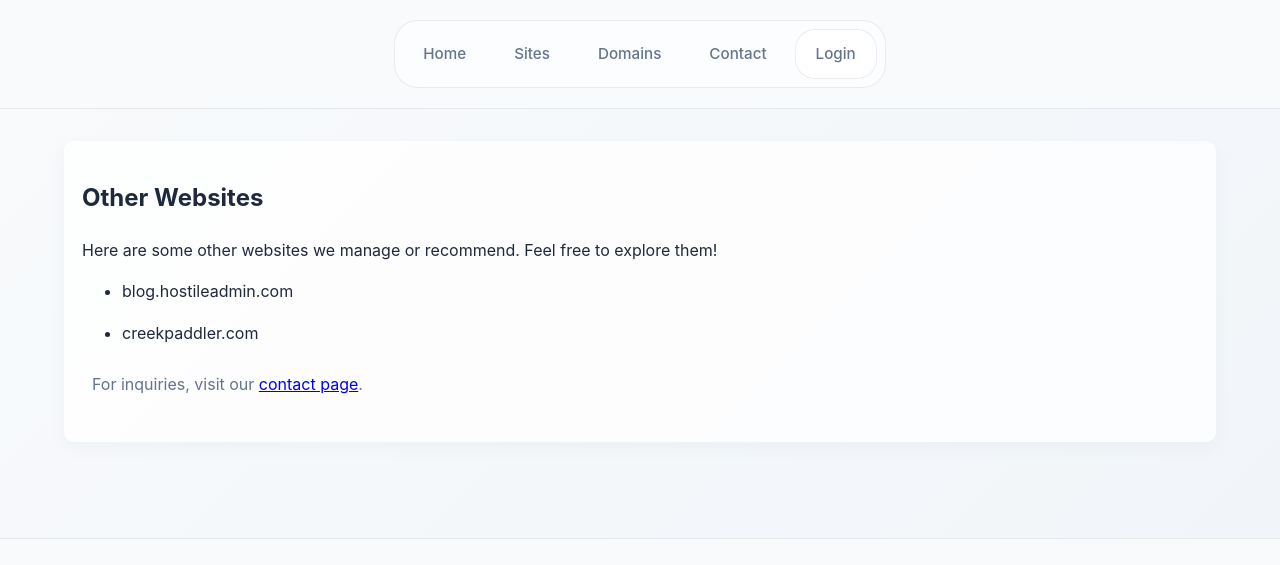
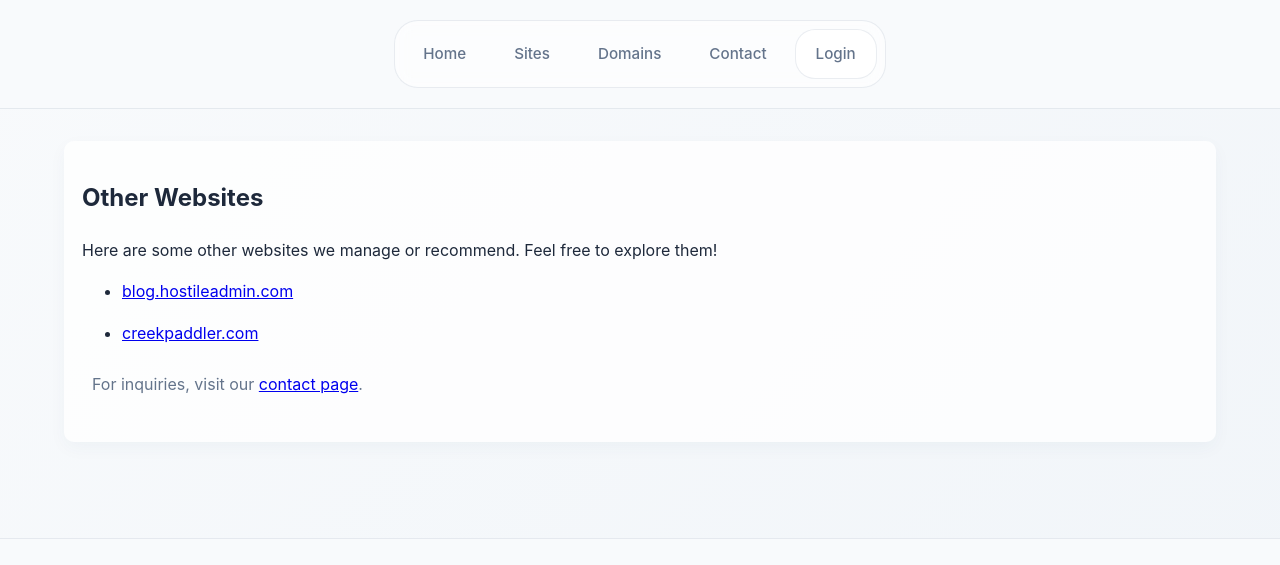
Before and after one commit to vrwmiller/hostileadmin, a plain HTML site: page public/sites.html in a window 1280 px wide. Shown: the top 565 px of the page. Drawn offline with Linux system fonts and the light colour scheme.

Commit message:
make links

```diff
--- a/public/sites.html
+++ b/public/sites.html
@@ -28,10 +28,10 @@
 
       <ul class="domain-list">
         <li>
-          <p>blog.hostileadmin.com</p>
+          <p><a href="https://blog.hostileadmin.com">blog.hostileadmin.com</a></p>
         </li>
         <li>
-          <p>creekpaddler.com</p>
+          <p><a href="https://creekpaddler.com">creekpaddler.com</a></p>
         </li>
       </ul>
 
```
